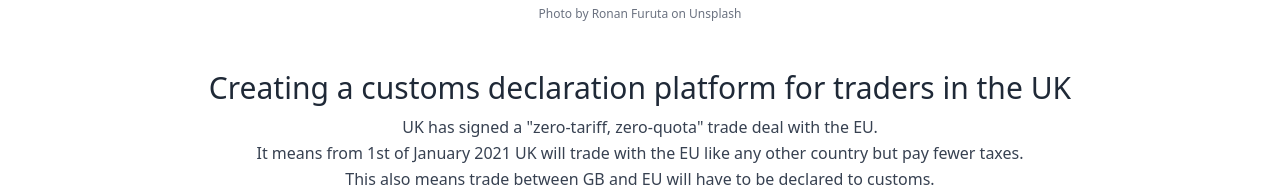
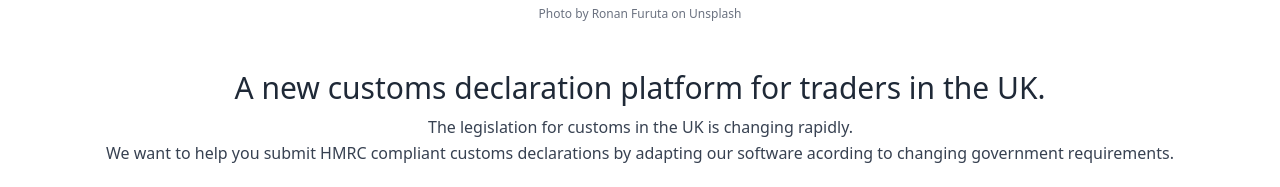
Before and after one commit to WaterlessPiano2/marketing, a Next.js app: page / in a window 1280 px wide. Shown: the part 615-802 px from the top of the page. Built offline with nearby package versions, Linux system fonts and the light colour scheme.

Commit message:
Update index.tsx

```diff
--- a/pages/index.tsx
+++ b/pages/index.tsx
@@ -32,21 +32,13 @@ const Index = () => {
             </div>
             <div className="container px-5 py-12 mx-auto">
               <h1 className="sm:text-3xl text-2xl font-medium title-font text-center text-gray-800 mb-2">
-                Creating a customs declaration platform for traders in the UK
+                A new customs declaration platform for traders in the UK.
                 <br className="block" />
               </h1>
               <p className="leading-relaxed text-base text-center mb-20">
-                UK has signed a "zero-tariff, zero-quota" trade deal with the
-                EU.
+               The legislation for customs in the UK is changing rapidly.
                 <br className="hidden sm:block" />
-                It means from 1st of January 2021 UK will trade with the EU like
-                any other country but pay fewer taxes.
-                <br className="hidden sm:block" />
-                This also means trade between GB and EU will have to be declared
-                to customs.
-                <br className="hidden sm:block" />
-                Tell us about your ideal customs declaration platform, and we
-                will create it for you!
+                We want to help you submit HMRC compliant customs declarations by adapting our software acording to changing government requirements.
               </p>
               <div className="flex flex-wrap sm:-m-4 -mx-4 -mb-10 -mt-4">
                 <div className="p-4  lg:w-1/3 md:mb-0 mb-6 flex">
```
